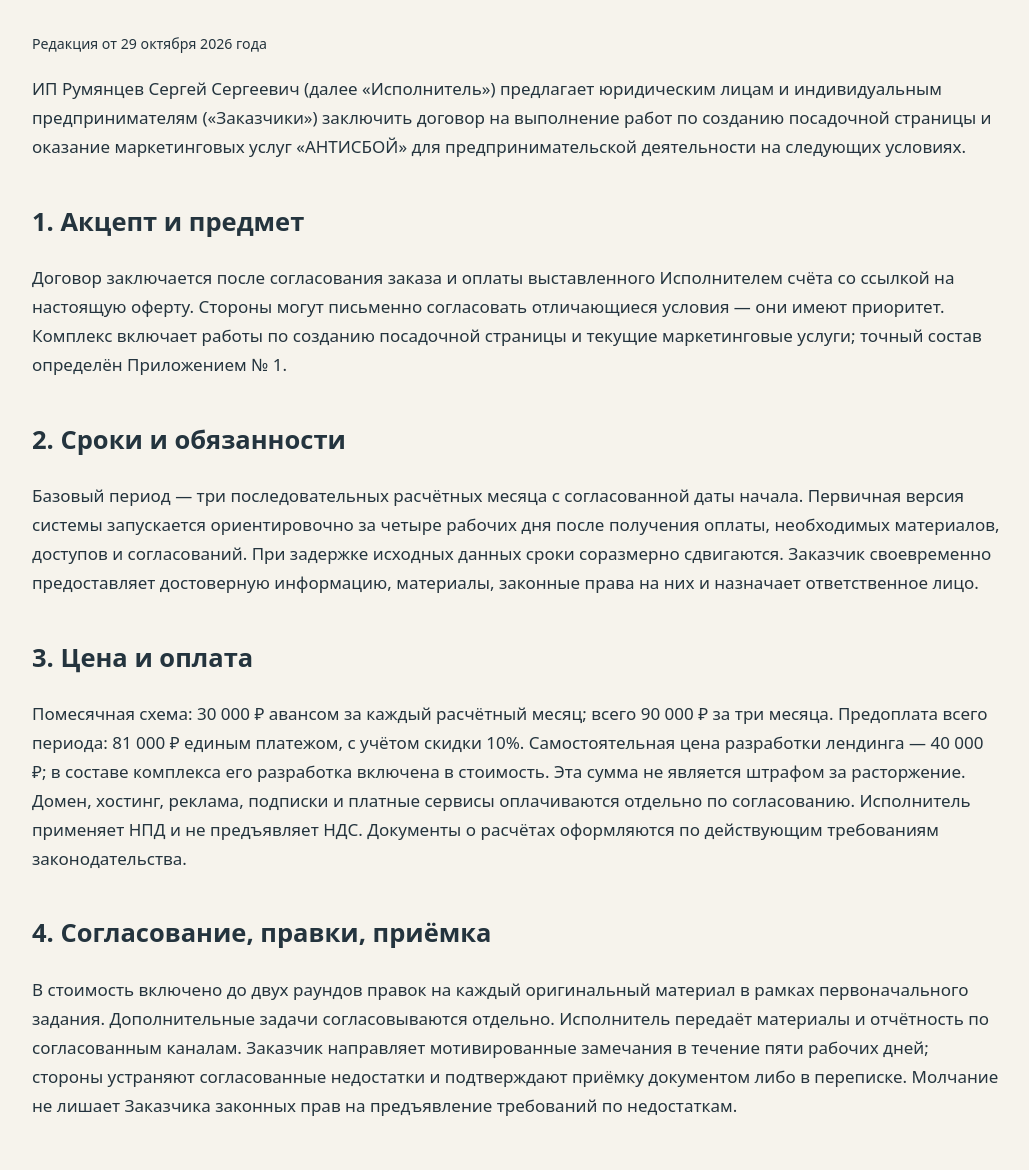
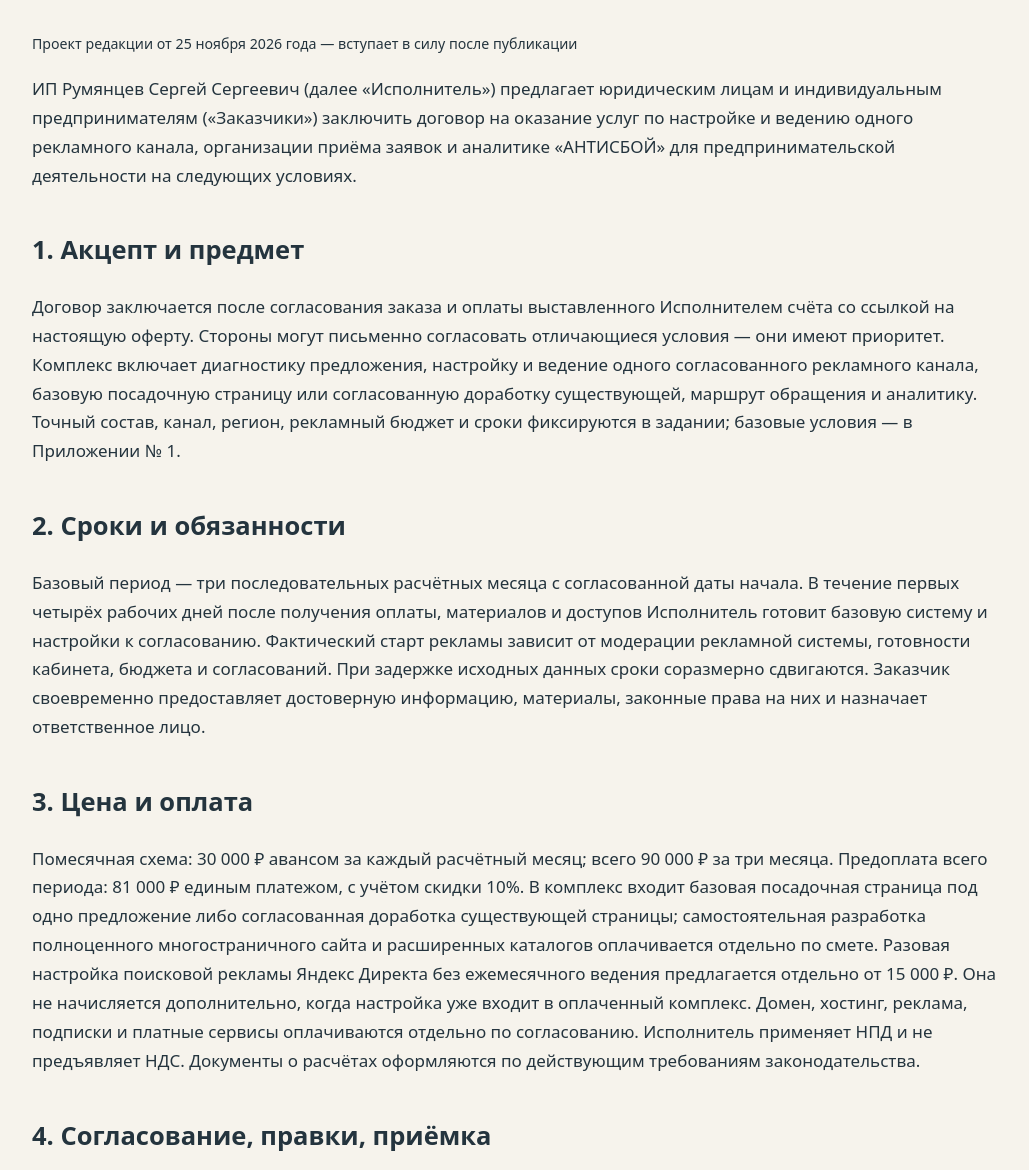
Before and after one commit to olroumiantseva-lab/antisboy-site, a plain HTML site: page offer/index.html in a window 1280 px wide. Shown: the part 230-1400 px from the top of the page, without its empty margins (123-1152 px from the left). Drawn offline with Linux system fonts and the light colour scheme.

Commit message:
Draft matching advertising service terms for review

```diff
--- a/offer/index.html
+++ b/offer/index.html
@@ -1,16 +1,16 @@
-<!doctype html><html lang="ru"><head><meta charset="utf-8"><meta name="viewport" content="width=device-width,initial-scale=1"><title>Договор-оферта и приложения — АНТИСБОЙ</title><link rel="canonical" href="https://antisboy.ru/offer/"><meta name="robots" content="index,follow"><meta name="description" content="Договор-оферта АНТИСБОЙ: цены, условия работы и приложения"><style>body{margin:0;background:#f6f3ec;color:#24343e;font:17px/1.7 system-ui,Arial}header,footer{background:#172b35;color:white;padding:24px 7%}header a,footer a{color:#eeb66a}main{max-width:970px;margin:auto;padding:50px 25px}h1{color:#bd852d;font-size:clamp(32px,5vw,52px);line-height:1.2}h2{margin-top:38px}a{color:#9b6b27}li{margin:8px 0}.note{background:#e7e0d4;padding:18px}table{border-collapse:collapse;width:100%}td,th{border:1px solid #cbd0d0;padding:9px;text-align:left}</style></head><body><header><a href="/">← АНТИСБОЙ</a></header><main><h1>Договор публичной оферты</h1><p><small>Редакция от 29 октября 2026 года</small></p>
-<p>ИП Румянцев Сергей Сергеевич (далее «Исполнитель») предлагает юридическим лицам и индивидуальным предпринимателям («Заказчики») заключить договор на выполнение работ по созданию посадочной страницы и оказание маркетинговых услуг «АНТИСБОЙ» для предпринимательской деятельности на следующих условиях.</p>
-<h2>1. Акцепт и предмет</h2><p>Договор заключается после согласования заказа и оплаты выставленного Исполнителем счёта со ссылкой на настоящую оферту. Стороны могут письменно согласовать отличающиеся условия — они имеют приоритет. Комплекс включает работы по созданию посадочной страницы и текущие маркетинговые услуги; точный состав определён Приложением № 1.</p>
-<h2>2. Сроки и обязанности</h2><p>Базовый период — три последовательных расчётных месяца с согласованной даты начала. Первичная версия системы запускается ориентировочно за четыре рабочих дня после получения оплаты, необходимых материалов, доступов и согласований. При задержке исходных данных сроки соразмерно сдвигаются. Заказчик своевременно предоставляет достоверную информацию, материалы, законные права на них и назначает ответственное лицо.</p>
-<h2>3. Цена и оплата</h2><p>Помесячная схема: 30 000 ₽ авансом за каждый расчётный месяц; всего 90 000 ₽ за три месяца. Предоплата всего периода: 81 000 ₽ единым платежом, с учётом скидки 10%. Самостоятельная цена разработки лендинга — 40 000 ₽; в составе комплекса его разработка включена в стоимость. Эта сумма не является штрафом за расторжение. Домен, хостинг, реклама, подписки и платные сервисы оплачиваются отдельно по согласованию. Исполнитель применяет НПД и не предъявляет НДС. Документы о расчётах оформляются по действующим требованиям законодательства.</p>
-<h2>4. Согласование, правки, приёмка</h2><p>В стоимость включено до двух раундов правок на каждый оригинальный материал в рамках первоначального задания. Дополнительные задачи согласовываются отдельно. Исполнитель передаёт материалы и отчётность по согласованным каналам. Заказчик направляет мотивированные замечания в течение пяти рабочих дней; стороны устраняют согласованные недостатки и подтверждают приёмку документом либо в переписке. Молчание не лишает Заказчика законных прав на предъявление требований по недостаткам.</p>
+<!doctype html><html lang="ru"><head><meta charset="utf-8"><meta name="viewport" content="width=device-width,initial-scale=1"><title>Договор-оферта и приложения — АНТИСБОЙ</title><link rel="canonical" href="https://antisboy.ru/offer/"><meta name="robots" content="index,follow"><meta name="description" content="Договор-оферта АНТИСБОЙ: цены, условия работы и приложения"><style>body{margin:0;background:#f6f3ec;color:#24343e;font:17px/1.7 system-ui,Arial}header,footer{background:#172b35;color:white;padding:24px 7%}header a,footer a{color:#eeb66a}main{max-width:970px;margin:auto;padding:50px 25px}h1{color:#bd852d;font-size:clamp(32px,5vw,52px);line-height:1.2}h2{margin-top:38px}a{color:#9b6b27}li{margin:8px 0}.note{background:#e7e0d4;padding:18px}table{border-collapse:collapse;width:100%}td,th{border:1px solid #cbd0d0;padding:9px;text-align:left}</style></head><body><header><a href="/">← АНТИСБОЙ</a></header><main><h1>Договор публичной оферты</h1><p><small>Проект редакции от 25 ноября 2026 года — вступает в силу после публикации</small></p>
+<p>ИП Румянцев Сергей Сергеевич (далее «Исполнитель») предлагает юридическим лицам и индивидуальным предпринимателям («Заказчики») заключить договор на оказание услуг по настройке и ведению одного рекламного канала, организации приёма заявок и аналитике «АНТИСБОЙ» для предпринимательской деятельности на следующих условиях.</p>
+<h2>1. Акцепт и предмет</h2><p>Договор заключается после согласования заказа и оплаты выставленного Исполнителем счёта со ссылкой на настоящую оферту. Стороны могут письменно согласовать отличающиеся условия — они имеют приоритет. Комплекс включает диагностику предложения, настройку и ведение одного согласованного рекламного канала, базовую посадочную страницу или согласованную доработку существующей, маршрут обращения и аналитику. Точный состав, канал, регион, рекламный бюджет и сроки фиксируются в задании; базовые условия — в Приложении № 1.</p>
+<h2>2. Сроки и обязанности</h2><p>Базовый период — три последовательных расчётных месяца с согласованной даты начала. В течение первых четырёх рабочих дней после получения оплаты, материалов и доступов Исполнитель готовит базовую систему и настройки к согласованию. Фактический старт рекламы зависит от модерации рекламной системы, готовности кабинета, бюджета и согласований. При задержке исходных данных сроки соразмерно сдвигаются. Заказчик своевременно предоставляет достоверную информацию, материалы, законные права на них и назначает ответственное лицо.</p>
+<h2>3. Цена и оплата</h2><p>Помесячная схема: 30 000 ₽ авансом за каждый расчётный месяц; всего 90 000 ₽ за три месяца. Предоплата всего периода: 81 000 ₽ единым платежом, с учётом скидки 10%. В комплекс входит базовая посадочная страница под одно предложение либо согласованная доработка существующей страницы; самостоятельная разработка полноценного многостраничного сайта и расширенных каталогов оплачивается отдельно по смете. Разовая настройка поисковой рекламы Яндекс Директа без ежемесячного ведения предлагается отдельно от 15 000 ₽. Она не начисляется дополнительно, когда настройка уже входит в оплаченный комплекс. Домен, хостинг, реклама, подписки и платные сервисы оплачиваются отдельно по согласованию. Исполнитель применяет НПД и не предъявляет НДС. Документы о расчётах оформляются по действующим требованиям законодательства.</p>
+<h2>4. Согласование, правки, приёмка</h2><p>В стоимость включено до двух раундов правок по первоначальному заданию на базовую посадочную страницу и рекламные материалы выбранного канала. Дополнительные задачи согласовываются отдельно. Исполнитель передаёт материалы и отчётность по согласованным каналам. Заказчик направляет мотивированные замечания в течение пяти рабочих дней; стороны устраняют согласованные недостатки и подтверждают приёмку документом либо в переписке. Молчание не лишает Заказчика законных прав на предъявление требований по недостаткам.</p>
 <h2>5. Права на результаты</h2><p>Заказчик отвечает за законность переданных материалов и использование изображений, товарных знаков и текстов. Исключительные права на специально созданные и полностью оплаченные результаты передаются Заказчику в согласованных пределах; сторонние библиотеки, изображения, сервисы и шрифты используются по условиям их лицензий. Исполнитель сохраняет право на общие методы работы и обезличенный опыт без раскрытия конфиденциальных сведений.</p>
-<h2>6. Ограничения и ответственность</h2><p>Исполнитель не гарантирует число заявок, продаж, размер выручки либо позиции в поиске. Самостоятельное управление платной рекламой не включено. Стороны отвечают за собственные нарушения согласно применимому законодательству. Исполнитель не отвечает за независимые сбои платформ и действия Заказчика, если такие обстоятельства не вызваны нарушением со стороны Исполнителя.</p>
+<h2>6. Ограничения и ответственность</h2><p>Исполнитель не гарантирует число заявок, продаж, размер выручки либо позиции в поиске. В состав комплекса входит управление одним согласованным рекламным каналом. Исполнитель не гарантирует прохождение модерации площадок и не контролирует решения рекламных систем или обработку заявок сотрудниками Заказчика. Стороны отдельно согласовывают рекламный бюджет и права доступа к кабинету. Стороны отвечают за собственные нарушения согласно применимому законодательству. Исполнитель не отвечает за независимые сбои платформ и действия Заказчика, если такие обстоятельства не вызваны нарушением со стороны Исполнителя.</p>
 <h2>7. Просрочка и прекращение</h2><p>При просрочке оплаты более трёх календарных дней Исполнитель вправе после уведомления приостановить новые работы до получения платежа. При досрочном прекращении производится расчёт фактически выполненных работ, оказанных услуг, подтверждённых расходов, применимых скидок и полученных средств. Автоматического штрафа в размере 40 000 ₽ или всей цены оставшихся месяцев нет; излишне внесённые суммы подлежат возврату по итогам расчёта.</p>
 <h2>8. Конфиденциальность и данные</h2><p>Стороны сохраняют непубличную информацию, полученную при исполнении договора, кроме предусмотренных законом случаев. Если Исполнитель получает доступ к персональным данным клиентов Заказчика, стороны дополнительно согласовывают роли, инструкции и меры защиты. <a href="/privacy/">Политика конфиденциальности</a> регулирует обработку данных посетителей сайта Исполнителя.</p>
 <h2>9. Споры и переписка</h2><p>Применяется право Российской Федерации. Претензии направляются в письменном виде, срок ответа — десять рабочих дней, если иной срок не установлен законом. Далее спор передаётся в компетентный суд по правилам подсудности. Договорные согласования могут фиксироваться в электронной почте или согласованном мессенджере, позволяющем определить стороны и содержание.</p>
 <h2>10. Реквизиты</h2><p>ИП Румянцев Сергей Сергеевич · ИНН 402807838797 · ОГРНИП 325400000062800 · НПД (без НДС). E-mail: <a href="mailto:svroumiantsev@gmail.com">svroumiantsev@gmail.com</a>. Телефон: +7 995 057-25-45. Telegram: <a href="https://t.me/Svroum">@Svroum</a>.</p>
-<hr><h2 id="appendix1">Приложение № 1. Состав комплекса «АНТИСБОЙ»</h2><ul><li>Посадочный лендинг — до семи смысловых блоков с базовым маршрутом обращения.</li><li>Восемь–десять оригинальных публикаций за расчётный месяц, адаптация до трёх согласованных площадок (обычно ВКонтакте, Telegram, MAX).</li><li>До двух раундов правок на оригинальный материал.</li><li>Маршрут обращения, уведомление и передача заявки назначенному представителю Заказчика при наличии технической возможности.</li><li>Базовая веб-аналитика и ежемесячный отчёт по доступным данным.</li></ul><p>Первые четыре рабочих дня: (1) интервью и аудит; (2) до трёх коротких интервью с покупателями либо изучение имеющихся диалогов; (3) проектирование воронки; (4) запуск базового лендинга, уведомлений, аналитики и первых материалов. Другие площадки, дополнительные интеграции, рекламные кампании и закупка трафика — по отдельному согласованию.</p>
-<hr><h2 id="appendix2">Приложение № 2. Материалы, доступы и согласования</h2><p>Заказчик предоставляет описание проектов, комплектаций, технологий и сроков, фотографии и права их использования, сведения о целевой аудитории, частые вопросы, реквизиты, контакты ответственного менеджера и необходимые ролевые доступы. Личные пароли передавать не требуется, если доступ можно выдать по ролям.</p><p>Стороны согласовывают площадки, темы, график размещения, домен, способ передачи заявок и аналитические инструменты. Заказчик консолидирует замечания в рамках двух раундов правок на оригинальный материал. При задержке ответа срок публикации переносится. По окончании периода Исполнитель направляет отчёт с перечнем опубликованных материалов, выполненных работ и доступных показателей.</p>
+<hr><h2 id="appendix1">Приложение № 1. Состав комплекса «АНТИСБОЙ»</h2><ul><li>Анализ строительного предложения Заказчика, географии продаж и конкурентного окружения.</li><li>Выбор, первичная настройка, ведение и оптимизация одного рекламного канала: поисковые кампании Яндекс Директа либо продвижение на Авито, согласно согласованному заданию.</li><li>Базовая посадочная страница для одного предложения или согласованная доработка существующей страницы: представление проектов/комплектаций, форма обращения, призыв запросить расчёт. Полноценный сайт и расширенный каталог — по отдельной смете.</li><li>Настройка маршрута обращения, уведомление и передача заявки назначенному представителю Заказчика при наличии технической возможности и согласованных доступов.</li><li>Базовая Яндекс Метрика и цели по согласованным действиям, ежемесячный отчёт по доступным данным и рекомендации по оптимизации.</li></ul><p>Первые четыре рабочих дня: (1) диагностика и сбор исходных материалов; (2) выбор канала, запросов и предложения; (3) подготовка/доработка посадочной страницы, форм и целей; (4) подготовка рекламных настроек и материалов к согласованию. Фактический запуск зависит от модерации и готовности рекламного кабинета. Дополнительные каналы, регулярное ведение соцсетей, индивидуальные интеграции, расширенная разработка сайта, рекламные бюджеты и сторонние платные сервисы — по отдельному письменному согласованию.</p>
+<hr><h2 id="appendix2">Приложение № 2. Материалы, доступы и согласования</h2><p>Заказчик предоставляет описание проектов, комплектаций, технологий и сроков, фотографии и права их использования, сведения о целевой аудитории, частые вопросы, реквизиты, контакты ответственного менеджера и необходимые ролевые доступы. Личные пароли передавать не требуется, если доступ можно выдать по ролям.</p><p>Стороны согласовывают один основной рекламный канал, регион показа, рекламный бюджет, способ передачи заявок, доступы, посадочную страницу и аналитические цели. Заказчик консолидирует замечания в рамках двух раундов правок по согласованной задаче. При задержке согласований или прохождения модерации сроки запуска сдвигаются. По окончании периода Исполнитель предоставляет отчёт по выполненным действиям, расходам на рекламу и доступным результатам.</p>
 <p class="note">Документ предназначен для сотрудничества с организациями и ИП. Перед заключением конкретной сделки рекомендуется проверить налоговый режим Исполнителя, порядок передачи исключительных прав и применимые требования к рекламе и персональным данным.</p>
 <p><a href="/">← На главную</a></p></main><footer>© 2026 ИП Румянцев Сергей Сергеевич · <a href="/privacy/">Политика конфиденциальности</a> · <a href="/offer/">Договор-оферта</a></footer></body></html>
```
